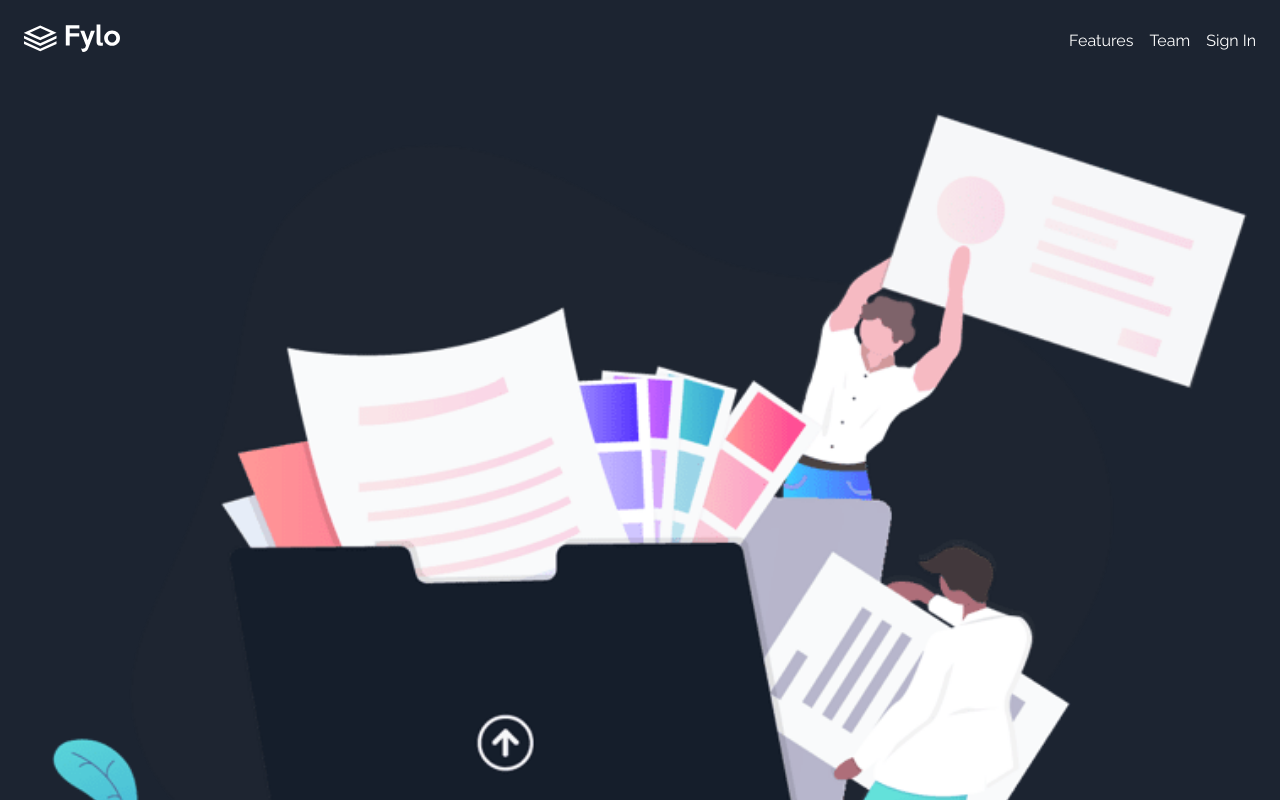
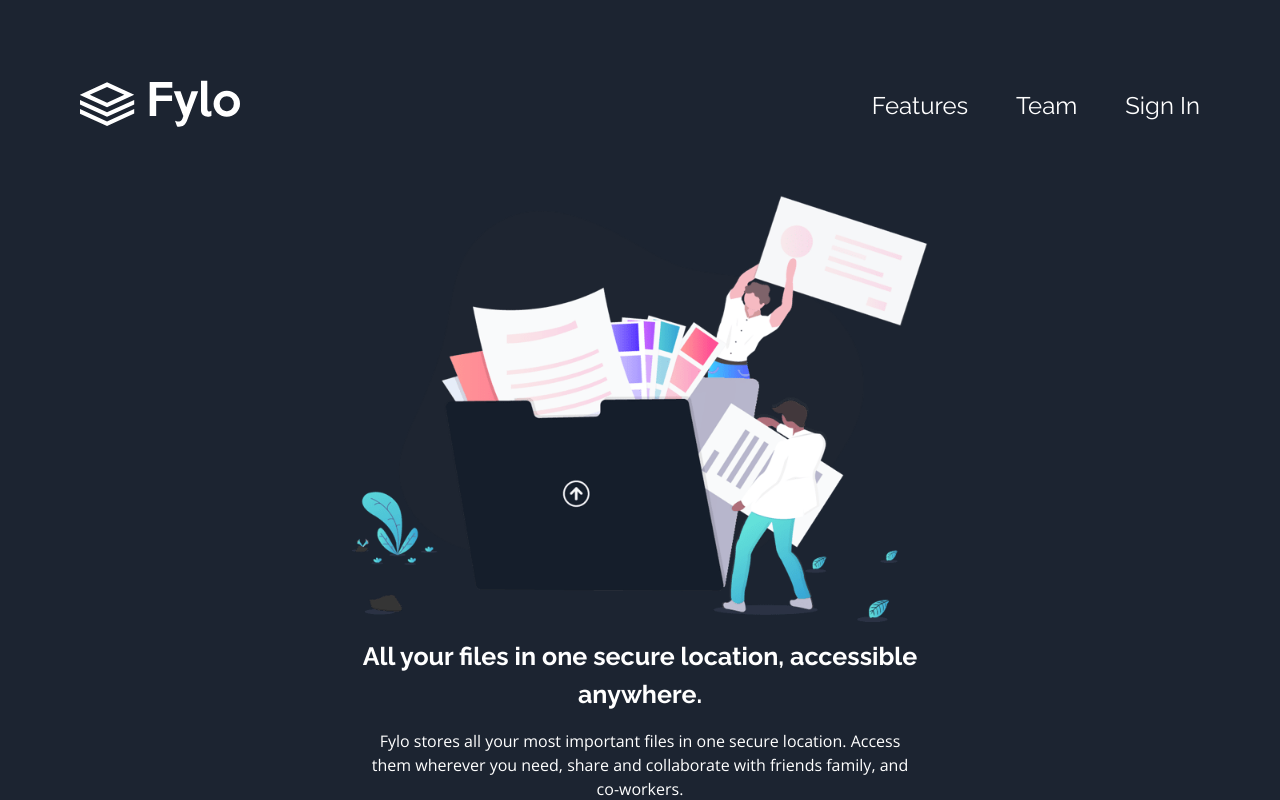
Before and after one commit to josr13/fylo-dark-theme-landing-page, a React (Vite) app: page / in a window 1280 px wide. Shown: the top 800 px of the page. Built offline with nearby package versions, Linux system fonts and the light colour scheme.

Commit message:
Fix README title

```diff
--- a/src/index.css
+++ b/src/index.css
@@ -57,7 +57,6 @@ a {
 .navbar > li {
   list-style: none;
   font-size: 1em;
-<<<<<<< HEAD
 }
 
 .navbar > li:hover {
@@ -68,8 +67,6 @@ a {
 .navbar > li:active {
   color: var(--blue);
   transition: color 0.1s ease-in-out;
-=======
->>>>>>> f500d6db8fb9f602c11fe06b43e4bb8ddcc907a8
 }
 
 .heroImg {
@@ -111,7 +108,6 @@ main {
   border: none;
   border-radius: 2em;
   cursor: pointer;
-<<<<<<< HEAD
 }
 
 .heroDesc > .cta:hover {
@@ -123,8 +119,6 @@ main {
 .heroDesc > .cta:active {
   color: var(--bg-main);
   transition: color 0.1s ease-in-out;
-=======
->>>>>>> f500d6db8fb9f602c11fe06b43e4bb8ddcc907a8
 }
 
 .featureWrapper {
@@ -299,7 +293,6 @@ main {
   font-family: inherit;
   font-weight: 700;
   font-family: var(--font-heading);
-<<<<<<< HEAD
   cursor: pointer;
 }
 
@@ -312,8 +305,6 @@ main {
 .signupBtn:active {
   color: var(--bg-email);
   transition: color 0.1s ease-in-out;
-=======
->>>>>>> f500d6db8fb9f602c11fe06b43e4bb8ddcc907a8
 }
 
 .footer {
@@ -360,7 +351,6 @@ main {
   margin-bottom: 3em;
 }
 
-<<<<<<< HEAD
 .footerLinks > a:hover {
   font-weight: 700;
 }
@@ -370,8 +360,6 @@ main {
   transition: color 0.3s ease-in-out;
 }
 
-=======
->>>>>>> f500d6db8fb9f602c11fe06b43e4bb8ddcc907a8
 .footerSocials {
   display: flex;
   flex-direction: row;
@@ -380,7 +368,6 @@ main {
   justify-content: center;
 }
 
-<<<<<<< HEAD
 .social:hover {
   color: var(--cyan);
   transition: color 0.3s ease-in-out;
@@ -391,8 +378,6 @@ main {
   transition: color 0.3s ease-in-out;
 }
 
-=======
->>>>>>> f500d6db8fb9f602c11fe06b43e4bb8ddcc907a8
 @media screen and (width >= 680px) {
   .nav {
     padding: 5em 5em 2em;
```
Also changed, not shown: 1 other file (tests, documents, lock files or other folders).
